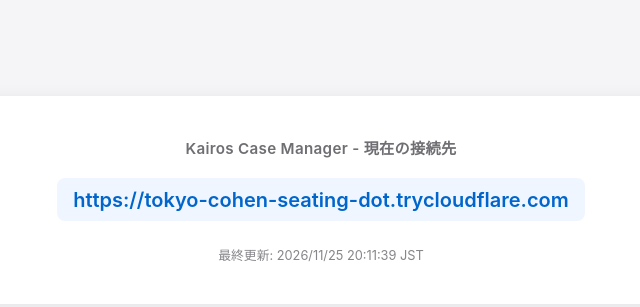
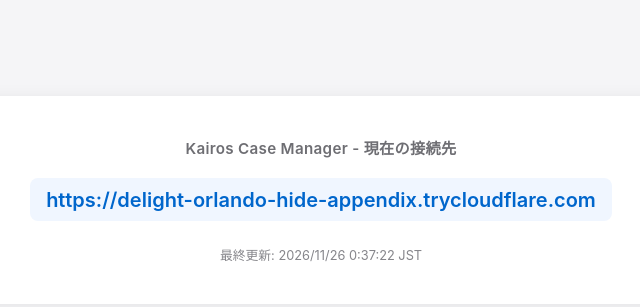
Before and after one commit to Kairos-Proposals/km-status, a plain HTML site: page index.html in a window 1280 px wide. Shown: the part 200-507 px from the top of the page, without its empty margins (319-959 px from the left). Drawn offline with Linux system fonts and the light colour scheme.

Commit message:
KM接続先URLを更新

```diff
--- a/index.html
+++ b/index.html
@@ -17,8 +17,8 @@
 <body>
   <div class="card">
     <h1>Kairos Case Manager - 現在の接続先</h1>
-    <a class="km-link" href="https://tokyo-cohen-seating-dot.trycloudflare.com">https://tokyo-cohen-seating-dot.trycloudflare.com</a>
-    <div class="updated">最終更新: 2026/11/25 20:11:39 JST</div>
+    <a class="km-link" href="https://delight-orlando-hide-appendix.trycloudflare.com">https://delight-orlando-hide-appendix.trycloudflare.com</a>
+    <div class="updated">最終更新: 2026/11/26 0:37:22 JST</div>
   </div>
 </body>
 </html>
```
